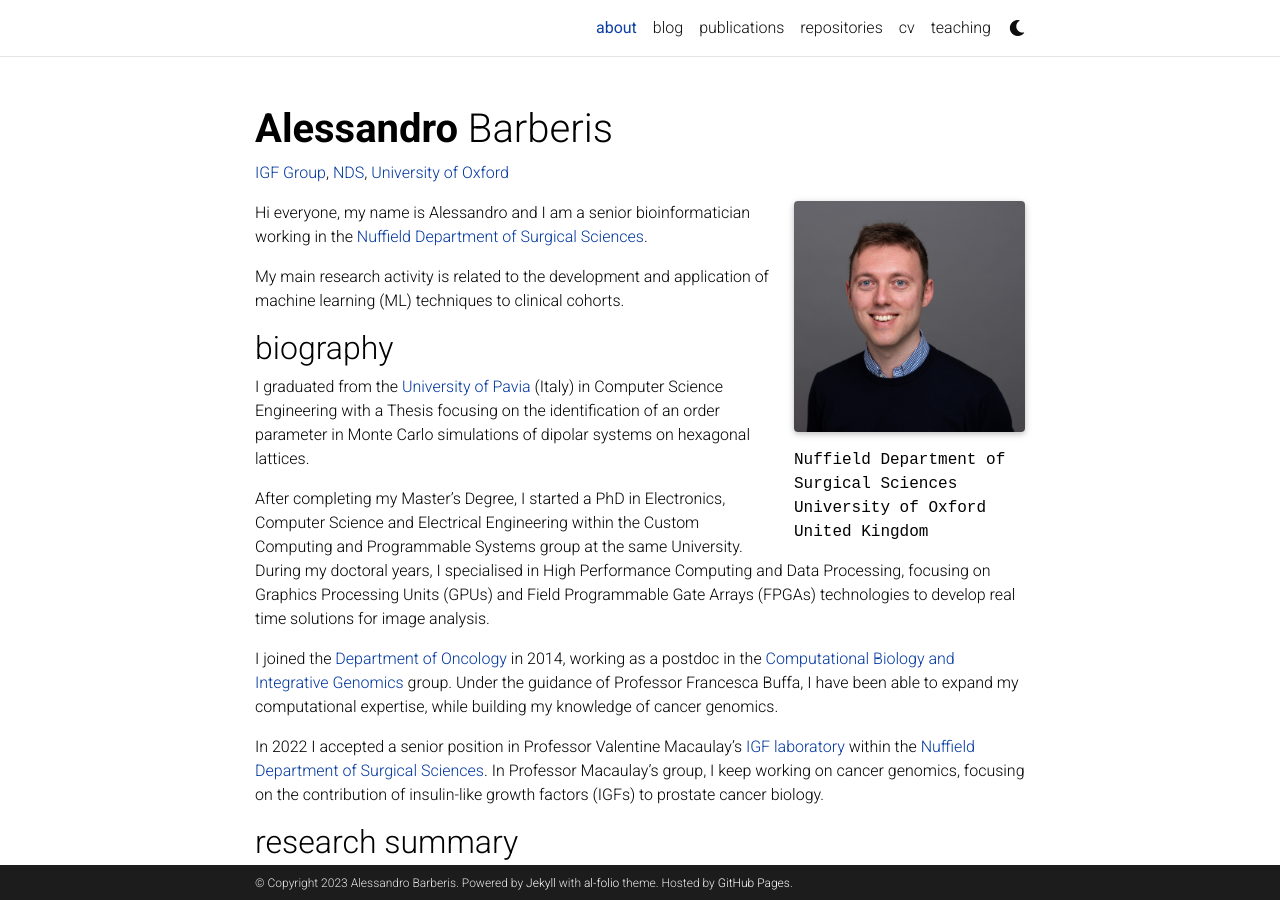
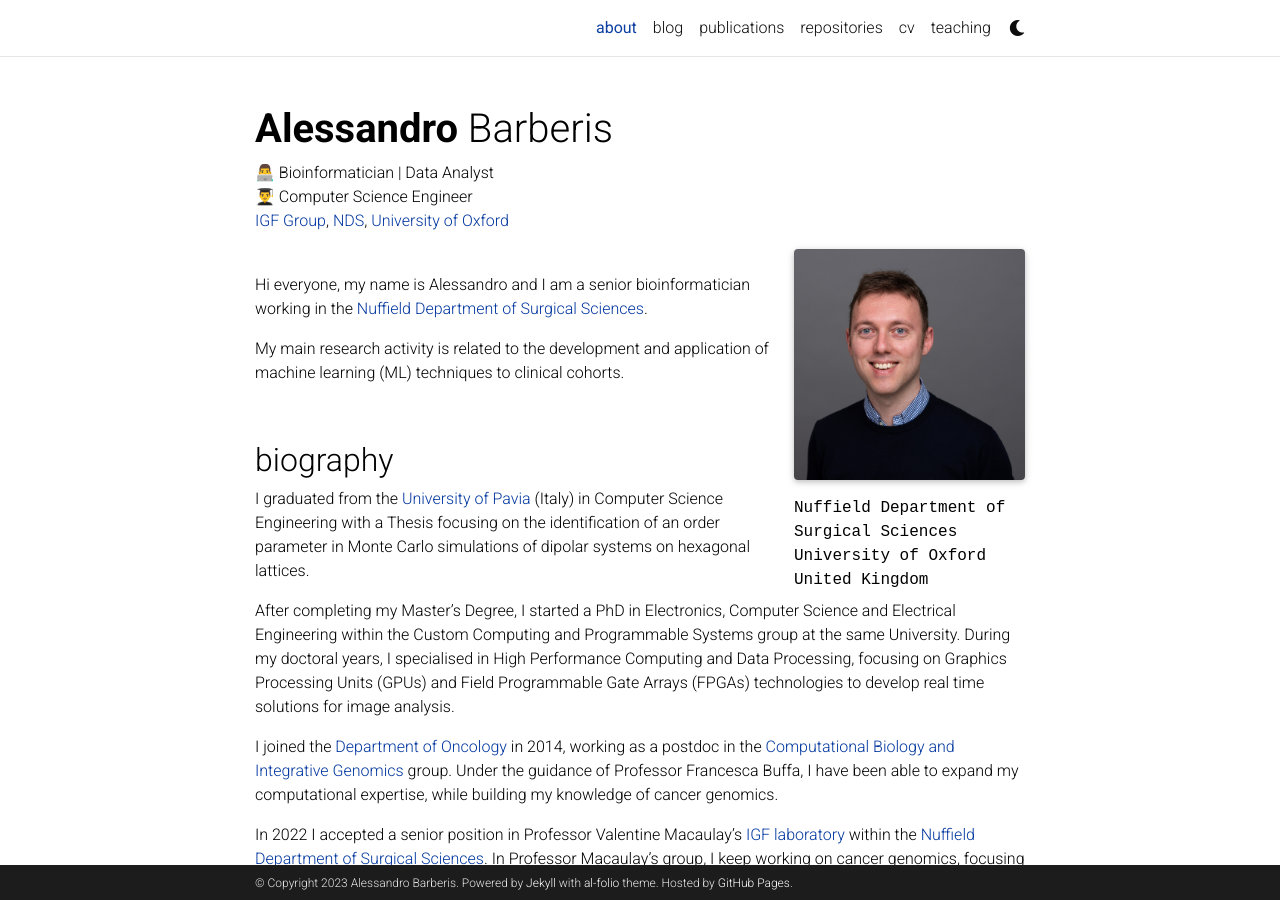
Before and after one commit to alebarberis/alebarberis.github.io, a Jekyll site: the page built from _pages/about.md, in a window 1280 px wide and 900 px high. Built offline with Jekyll 4.4.1, drawn with Linux system fonts in a browser that asks for light colours; emoji names are drawn with the system emoji font; comment, search, counter and statistics services are not loaded; a style sheet for code colours, icons or effects is not loaded.

Commit message:
Added academic title under name

```diff
--- a/_pages/about.md
+++ b/_pages/about.md
@@ -2,7 +2,7 @@
 layout: about
 title: about
 permalink: /
-subtitle: <a href='https://www.nds.ox.ac.uk/research/igf-group'>IGF Group</a>, <a href='https://www.nds.ox.ac.uk/'>NDS</a>, <a href='http://www.ox.ac.uk//'>University of Oxford</a>
+subtitle: 👨‍💻 Bioinformatician | Data Analyst <br> 👨‍🎓 Computer Science Engineer <br> <a href='https://www.nds.ox.ac.uk/research/igf-group'>IGF Group</a>, <a href='https://www.nds.ox.ac.uk/'>NDS</a>, <a href='http://www.ox.ac.uk//'>University of Oxford</a>
 
 profile:
   align: right
@@ -18,9 +18,12 @@ selected_papers: false # includes a list of papers marked as "selected={true}"
 social: true  # includes social icons at the bottom of the page
 ---
 
+<br>
 Hi everyone, my name is Alessandro and I am a senior bioinformatician working in the [Nuffield Department of Surgical Sciences](https://www.nds.ox.ac.uk/).
 
 My main research activity is related to the development and application of machine learning (ML) techniques to clinical cohorts.
+
+<br>
 
 ## biography
 
@@ -42,4 +45,6 @@ At the NDS, I am leading several research projects, including:
 * The identification of circulating biomarkers to improve radiotherapy effectiveness in glioblastoma
 * The development of novel robust and reproducible computational methodologies
 
+<br>
+
 ------
```
